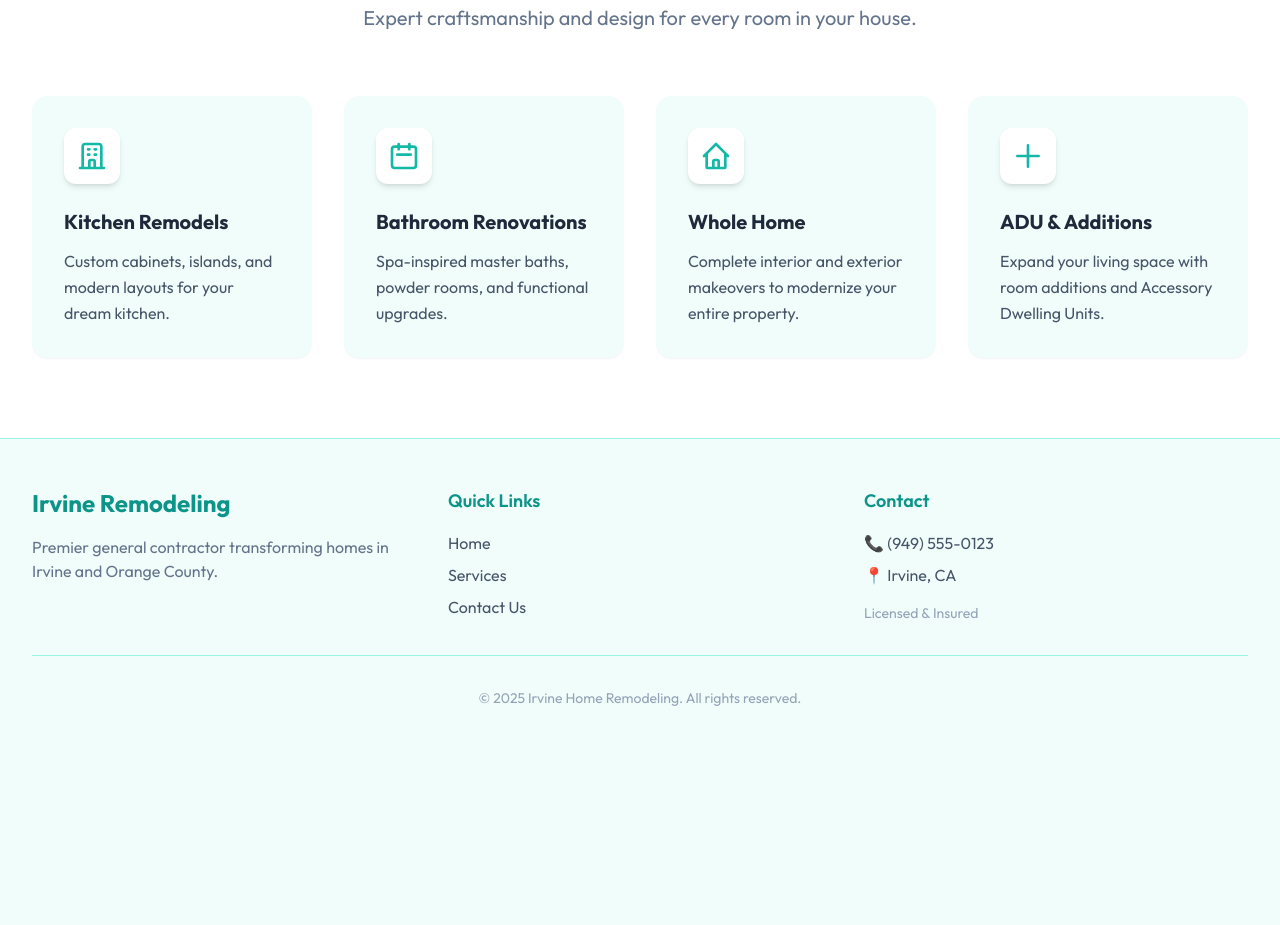
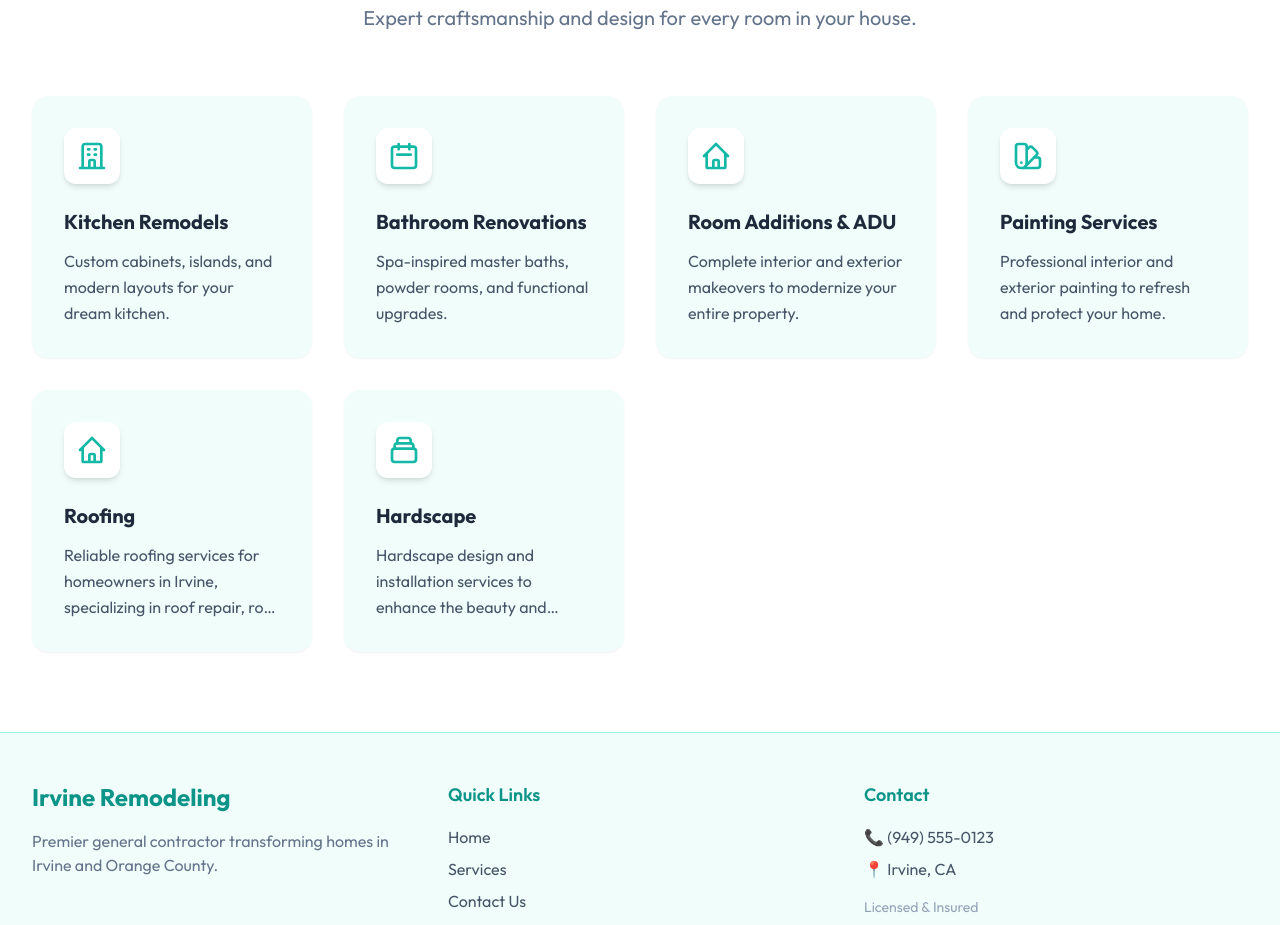
Before and after one commit to bestkavindu/www.contractorsirvine.org, a plain HTML site: page index.html in a window 1280 px wide. Shown: the part 960-1885 px from the top of the page. Before the commit the page ends 1716 px from the top, so only its background shows below. Drawn offline with nearby package versions, Linux system fonts and the light colour scheme.

Commit message:
feat: Implement clickable service cards with new painting and roofing options and text truncation.

```diff
--- a/index.html
+++ b/index.html
@@ -280,6 +280,7 @@
                 <!-- Service 1: Kitchen Remodel -->
                 <div
                     class="group relative p-8 bg-brand-50 rounded-2xl hover:bg-brand-500 transition-all duration-300 hover:-translate-y-1 shadow-sm hover:shadow-xl">
+                    <a href="/kitchen_remodeling.html">
                         <div
                             class="w-14 h-14 bg-white rounded-xl flex items-center justify-center text-brand-500 mb-6 shadow-md group-hover:text-brand-600 group-hover:scale-110 transition-transform">
                             <svg class="h-8 w-8" fill="none" viewBox="0 0 24 24" stroke="currentColor">
@@ -288,14 +289,16 @@
                             </svg>
                         </div>
                         <h4 class="text-xl font-bold text-slate-800 group-hover:text-white mb-3">Kitchen Remodels</h4>
-                    <p class="text-slate-600 group-hover:text-brand-50 leading-relaxed">
+                        <p class="text-slate-600 group-hover:text-brand-50 leading-relaxed line-clamp-3">
                             Custom cabinets, islands, and modern layouts for your dream kitchen.
                         </p>
+                    </a>
                 </div>
 
                 <!-- Service 2: Bathroom Renovation -->
                 <div
                     class="group relative p-8 bg-brand-50 rounded-2xl hover:bg-brand-500 transition-all duration-300 hover:-translate-y-1 shadow-sm hover:shadow-xl">
+                    <a href="/bathroom_renovation.html">
                         <div
                             class="w-14 h-14 bg-white rounded-xl flex items-center justify-center text-brand-500 mb-6 shadow-md group-hover:text-brand-600 group-hover:scale-110 transition-transform">
                             <svg class="h-8 w-8" fill="none" viewBox="0 0 24 24" stroke="currentColor">
@@ -303,15 +306,18 @@
                                     d="M8 7V3m8 4V3m-9 8h10M5 21h14a2 2 0 002-2V7a2 2 0 00-2-2H5a2 2 0 00-2 2v12a2 2 0 002 2z" />
                             </svg>
                         </div>
-                    <h4 class="text-xl font-bold text-slate-800 group-hover:text-white mb-3">Bathroom Renovations</h4>
-                    <p class="text-slate-600 group-hover:text-brand-50 leading-relaxed">
+                        <h4 class="text-xl font-bold text-slate-800 group-hover:text-white mb-3">Bathroom Renovations
+                        </h4>
+                        <p class="text-slate-600 group-hover:text-brand-50 leading-relaxed line-clamp-3">
                             Spa-inspired master baths, powder rooms, and functional upgrades.
                         </p>
+                    </a>
                 </div>
 
                 <!-- Service 3: Whole Home -->
                 <div
                     class="group relative p-8 bg-brand-50 rounded-2xl hover:bg-brand-500 transition-all duration-300 hover:-translate-y-1 shadow-sm hover:shadow-xl">
+                    <a href="/room_additions_adu.html">
                         <div
                             class="w-14 h-14 bg-white rounded-xl flex items-center justify-center text-brand-500 mb-6 shadow-md group-hover:text-brand-600 group-hover:scale-110 transition-transform">
                             <svg class="h-8 w-8" fill="none" viewBox="0 0 24 24" stroke="currentColor">
@@ -319,25 +325,70 @@
                                     d="M3 12l2-2m0 0l7-7 7 7M5 10v10a1 1 0 001 1h3m10-11l2 2m-2-2v10a1 1 0 01-1 1h-3m-6 0a1 1 0 001-1v-4a1 1 0 011-1h2a1 1 0 011 1v4a1 1 0 001 1m-6 0h6" />
                             </svg>
                         </div>
-                    <h4 class="text-xl font-bold text-slate-800 group-hover:text-white mb-3">Whole Home</h4>
-                    <p class="text-slate-600 group-hover:text-brand-50 leading-relaxed">
+                        <h4 class="text-xl font-bold text-slate-800 group-hover:text-white mb-3">Room Additions & ADU
+                        </h4>
+                        <p class="text-slate-600 group-hover:text-brand-50 leading-relaxed line-clamp-3">
                             Complete interior and exterior makeovers to modernize your entire property.
                         </p>
+                    </a>
                 </div>
 
-                <!-- Service 4: ADU & Additions -->
+                <!-- Service 4: Painting -->
                 <div
                     class="group relative p-8 bg-brand-50 rounded-2xl hover:bg-brand-500 transition-all duration-300 hover:-translate-y-1 shadow-sm hover:shadow-xl">
+                    <a href="/painting.html">
                         <div
                             class="w-14 h-14 bg-white rounded-xl flex items-center justify-center text-brand-500 mb-6 shadow-md group-hover:text-brand-600 group-hover:scale-110 transition-transform">
+                            <!-- Paint Brush Icon -->
                             <svg class="h-8 w-8" fill="none" viewBox="0 0 24 24" stroke="currentColor">
-                            <path stroke-linecap="round" stroke-linejoin="round" stroke-width="2" d="M12 4v16m8-8H4" />
+                                <path stroke-linecap="round" stroke-linejoin="round" stroke-width="2"
+                                    d="M7 21a4 4 0 01-4-4V5a2 2 0 012-2h4a2 2 0 012 2v12a4 4 0 01-4 4zm0 0h12a2 2 0 002-2v-4a2 2 0 00-2-2h-2.343M11 7.343l1.657-1.657a2 2 0 012.828 0l2.829 2.829a2 2 0 010 2.828l-8.486 8.485M7 17h.01" />
                             </svg>
                         </div>
-                    <h4 class="text-xl font-bold text-slate-800 group-hover:text-white mb-3">ADU & Additions</h4>
-                    <p class="text-slate-600 group-hover:text-brand-50 leading-relaxed">
-                        Expand your living space with room additions and Accessory Dwelling Units.
+                        <h4 class="text-xl font-bold text-slate-800 group-hover:text-white mb-3">Painting Services</h4>
+                        <p class="text-slate-600 group-hover:text-brand-50 leading-relaxed line-clamp-3">
+                            Professional interior and exterior painting to refresh and protect your home.
                         </p>
+                    </a>
+                </div>
+                <!-- Service 5: Roofing -->
+                <div
+                    class="group relative p-8 bg-brand-50 rounded-2xl hover:bg-brand-500 transition-all duration-300 hover:-translate-y-1 shadow-sm hover:shadow-xl">
+                    <a href="/roofing.html">
+                        <div
+                            class="w-14 h-14 bg-white rounded-xl flex items-center justify-center text-brand-500 mb-6 shadow-md group-hover:text-brand-600 group-hover:scale-110 transition-transform">
+                            <!-- Roof Icon -->
+                            <svg class="h-8 w-8" fill="none" viewBox="0 0 24 24" stroke="currentColor">
+                                <path stroke-linecap="round" stroke-linejoin="round" stroke-width="2"
+                                    d="M3 12l2-2m0 0l7-7 7 7M5 10v10a1 1 0 001 1h3m10-11l2 2m-2-2v10a1 1 0 01-1 1h-3m-6 0a1 1 0 001-1v-4a1 1 0 011-1h2a1 1 0 011 1v4a1 1 0 001 1m-6 0h6" />
+                            </svg>
+                        </div>
+                        <h4 class="text-xl font-bold text-slate-800 group-hover:text-white mb-3">Roofing</h4>
+                        <p class="text-slate-600 group-hover:text-brand-50 leading-relaxed line-clamp-3">
+                            Reliable roofing services for homeowners in Irvine, specializing in roof repair, roof
+                            replacement, and new roof installations.
+                        </p>
+                    </a>
+                </div>
+                <!-- Service 6: Hardscape -->
+                <div
+                    class="group relative p-8 bg-brand-50 rounded-2xl hover:bg-brand-500 transition-all duration-300 hover:-translate-y-1 shadow-sm hover:shadow-xl">
+                    <a href="/hardscape.html">
+                        <div
+                            class="w-14 h-14 bg-white rounded-xl flex items-center justify-center text-brand-500 mb-6 shadow-md group-hover:text-brand-600 group-hover:scale-110 transition-transform">
+                            <!-- Hardscape/Brick Icon -->
+                            <svg class="h-8 w-8" fill="none" viewBox="0 0 24 24" stroke="currentColor">
+                                <path stroke-linecap="round" stroke-linejoin="round" stroke-width="2"
+                                    d="M19 11H5m14 0a2 2 0 012 2v6a2 2 0 01-2 2H5a2 2 0 01-2-2v-6a2 2 0 012-2m14 0V9a2 2 0 00-2-2M5 11V9a2 2 0 012-2m0 0V5a2 2 0 012-2h6a2 2 0 012 2v2M7 7h10" />
+                            </svg>
+                        </div>
+                        <h4 class="text-xl font-bold text-slate-800 group-hover:text-white mb-3">Hardscape</h4>
+                        <p class="text-slate-600 group-hover:text-brand-50 leading-relaxed line-clamp-3">
+                            Hardscape design and installation services to enhance the beauty and functionality of
+                            outdoor spaces. Specializes in patios, walkways, driveways, retaining walls, and custom
+                            stone or concrete features.
+                        </p>
+                    </a>
                 </div>
             </div>
         </div>
```
Lines whose indentation alone changed are shown as unchanged.
